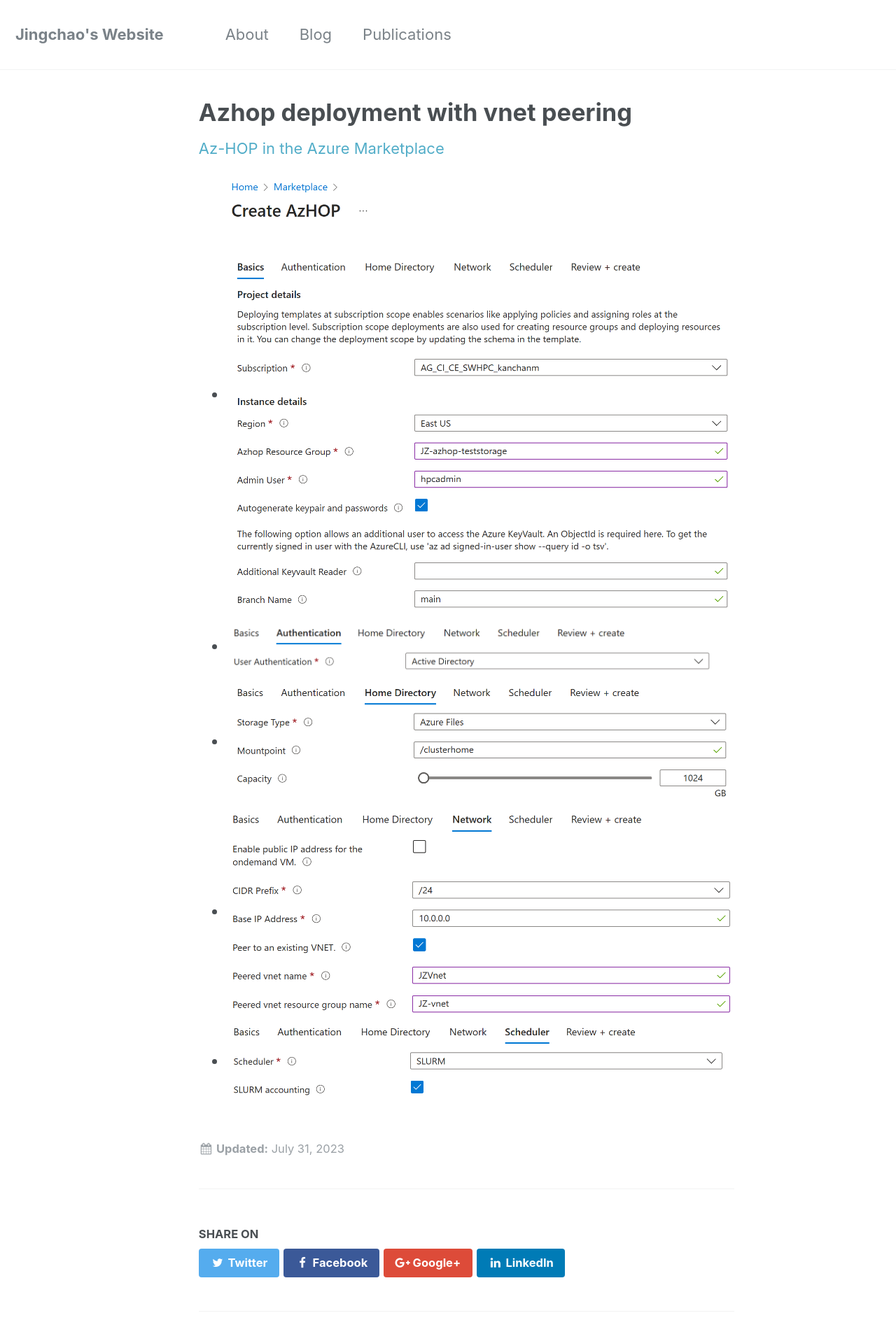
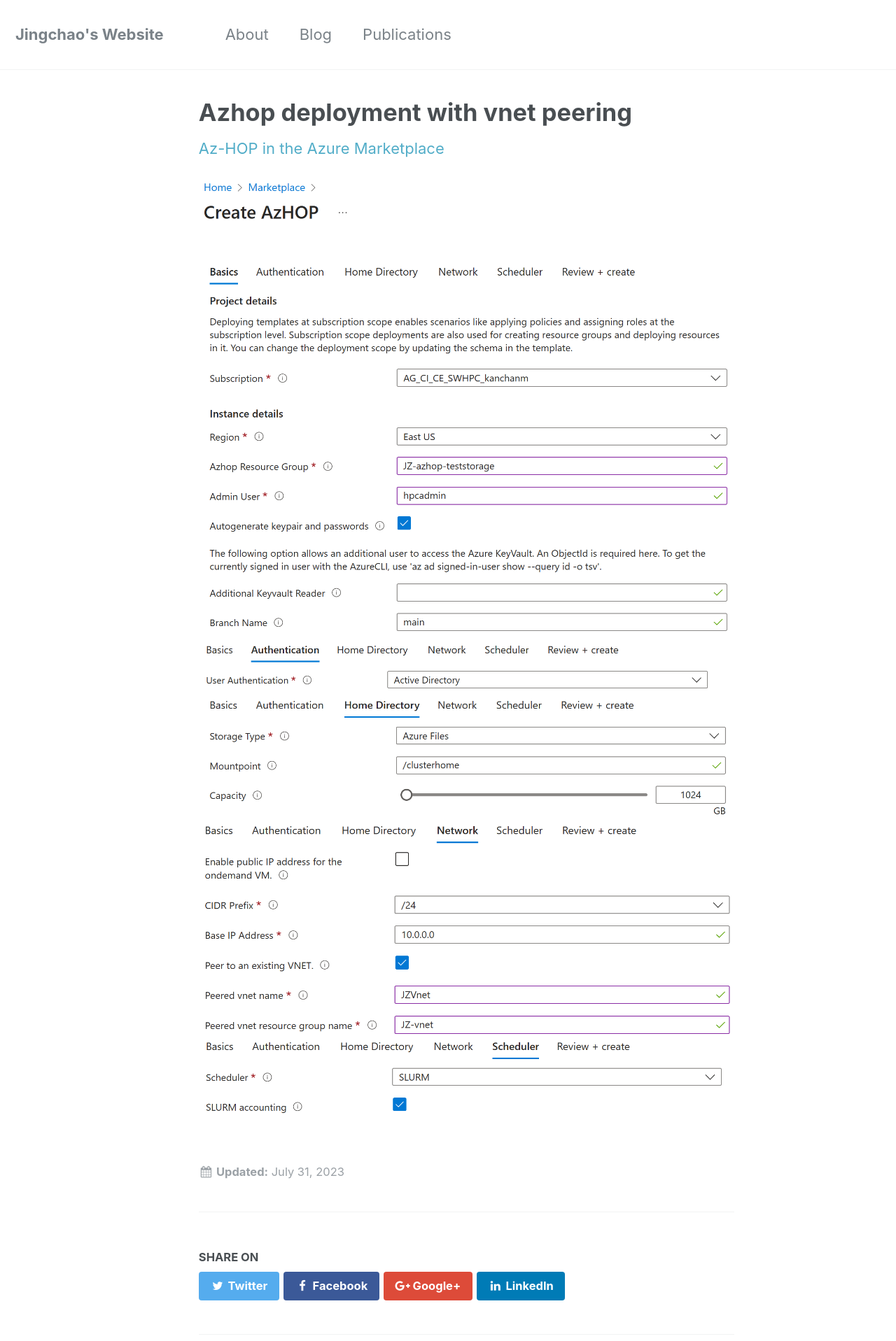
Before and after one commit to JingchaoZhang/JingchaoZhang.github.io, a Jekyll site: the page built from _posts/2023-07-31-Azhop deployment with vnet peering.md, in a window 1280 px wide. Shown: the top 1917 px of the page at 70% size. Built offline with Jekyll 4.4.1, drawn with Linux system fonts in a browser that asks for light colours.

Commit message:
Update 2023-07-31-Azhop deployment with vnet peering.md

```diff
--- a/_posts/2023-07-31-Azhop deployment with vnet peering.md
+++ b/_posts/2023-07-31-Azhop deployment with vnet peering.md
@@ -5,8 +5,8 @@
 
 [Az-HOP in the Azure Marketplace](https://techcommunity.microsoft.com/t5/azure-high-performance-computing/az-hop-in-the-azure-marketplace/ba-p/3829838)
 
-- ![Figure_1](https://raw.githubusercontent.com/JingchaoZhang/JingchaoZhang.github.io/master/_posts/2023-07-31-figures/1.png)
-- ![Figure_2](https://raw.githubusercontent.com/JingchaoZhang/JingchaoZhang.github.io/master/_posts/2023-07-31-figures/2.png)
-- ![Figure_3](https://raw.githubusercontent.com/JingchaoZhang/JingchaoZhang.github.io/master/_posts/2023-07-31-figures/3.png)
-- ![Figure_4](https://raw.githubusercontent.com/JingchaoZhang/JingchaoZhang.github.io/master/_posts/2023-07-31-figures/4.png)
-- ![Figure_5](https://raw.githubusercontent.com/JingchaoZhang/JingchaoZhang.github.io/master/_posts/2023-07-31-figures/5.png)
+![Figure_1](https://raw.githubusercontent.com/JingchaoZhang/JingchaoZhang.github.io/master/_posts/2023-07-31-figures/1.png)
+![Figure_2](https://raw.githubusercontent.com/JingchaoZhang/JingchaoZhang.github.io/master/_posts/2023-07-31-figures/2.png)
+![Figure_3](https://raw.githubusercontent.com/JingchaoZhang/JingchaoZhang.github.io/master/_posts/2023-07-31-figures/3.png)
+![Figure_4](https://raw.githubusercontent.com/JingchaoZhang/JingchaoZhang.github.io/master/_posts/2023-07-31-figures/4.png)
+![Figure_5](https://raw.githubusercontent.com/JingchaoZhang/JingchaoZhang.github.io/master/_posts/2023-07-31-figures/5.png)
```
